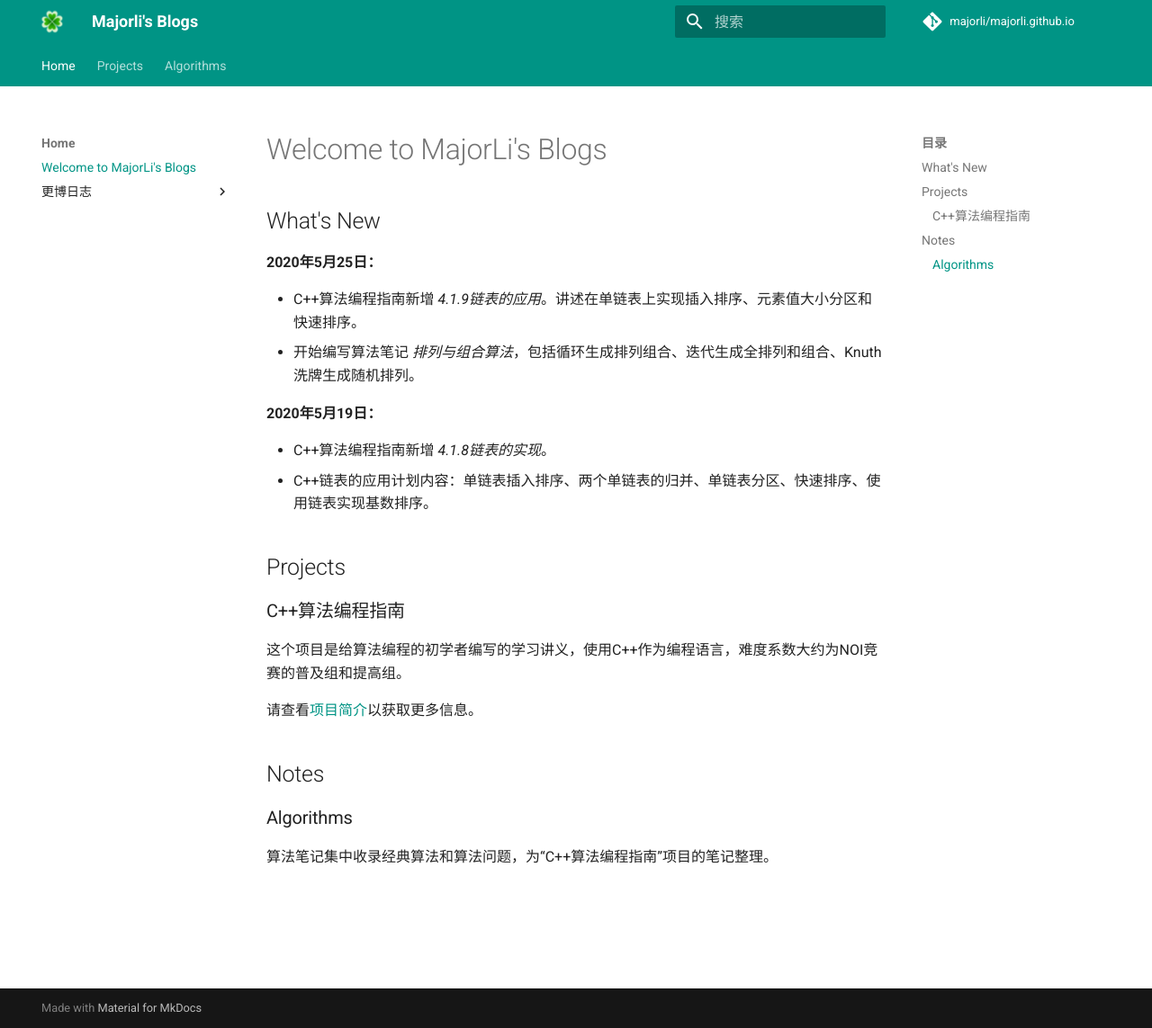
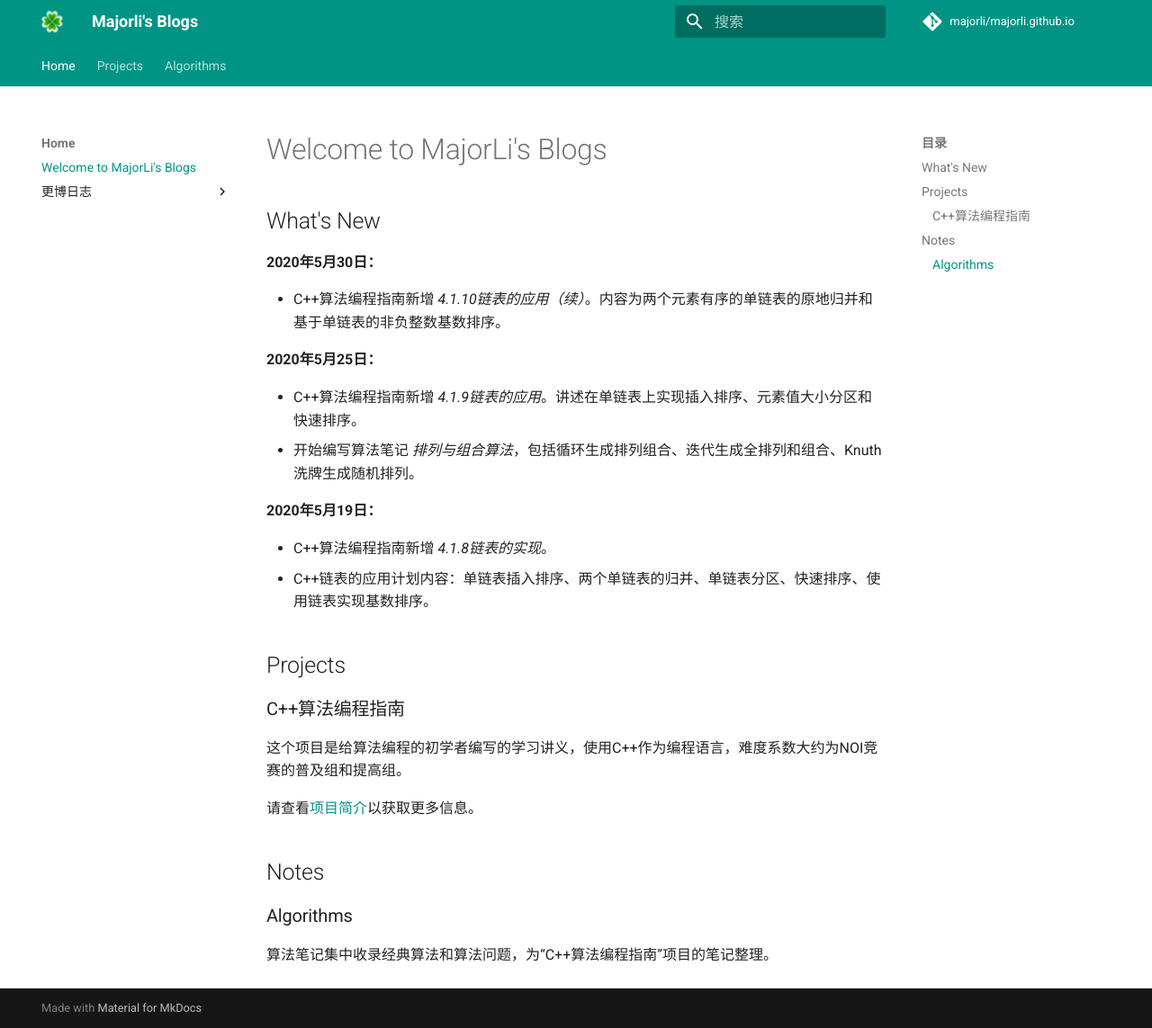
Before and after one commit to majorli/majorli.github.io, an MkDocs documentation site: the page built from docs/index.md, in a window 1280 px wide and 1143 px high. Shown: the whole window at 90% size. Built offline with MkDocs 1.6.1 and Material for MkDocs 9.7.7, drawn with Linux system fonts in a browser that asks for light colours; comment, search, counter and statistics services are not loaded.

Commit message:
20200530_2331_source

```diff
--- a/docs/index.md
+++ b/docs/index.md
@@ -1,6 +1,10 @@
 # Welcome to MajorLi's Blogs
 
 ## What's New
+
+**2020年5月30日：**
+
+- C++算法编程指南新增 *4.1.10链表的应用（续）*。内容为两个元素有序的单链表的原地归并和基于单链表的非负整数基数排序。
 
 **2020年5月25日：**
 
```
Also changed, not shown: docs/projects/algo_guide.md (+1 -0 lines).
